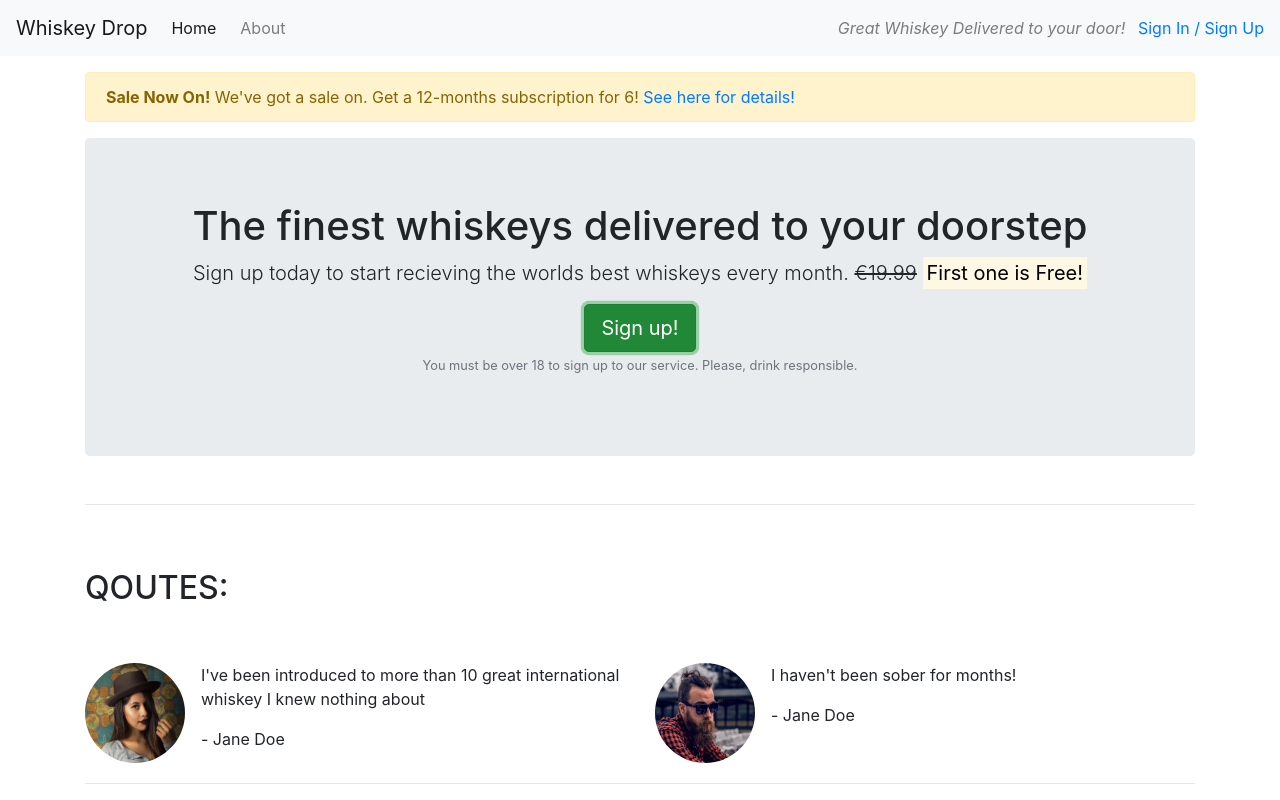
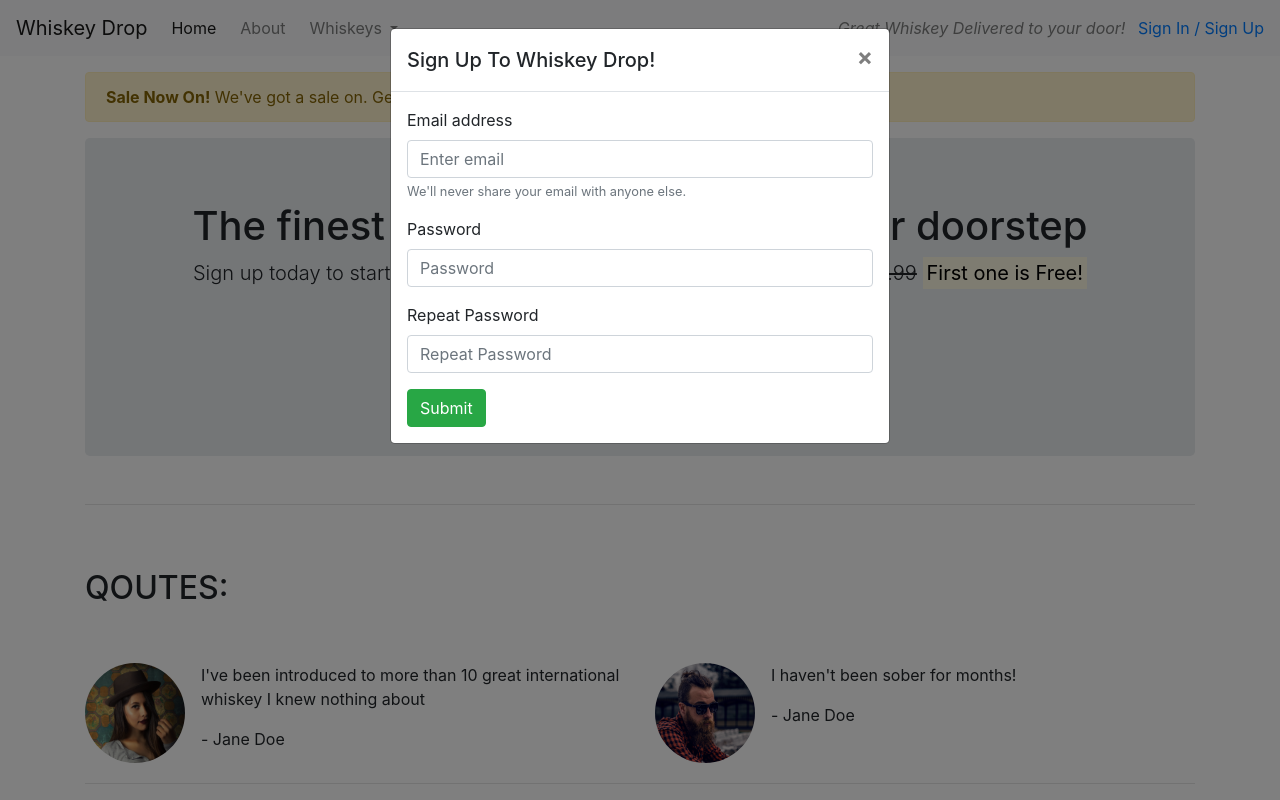
Before and after one commit to The-element/bootstrap-intro, a plain HTML site: page index.html in a window 1280 px wide. Both pictures are taken after a click on the button "Sign up!". Shown: the top 800 px of the page. Drawn offline with nearby package versions, Linux system fonts and the light colour scheme.

Commit message:
Progressive Enhancement with JavaScript Components - part 2

```diff
--- a/index.html
+++ b/index.html
@@ -1,22 +1,42 @@
 <!DOCTYPE html>
 <html lang="en">
+
 <head>
 	<meta charset="UTF-8">
 	<meta name="viewport" content="width=device-width, initial-scale=1.0">
 	<meta http-equiv="X-UA-Compatible" content="ie=edge">
 	<title>Whiskey Drop | Taste a new whiskey every month</title>
-    <link rel="stylesheet" href="https://stackpath.bootstrapcdn.com/bootstrap/4.4.1/css/bootstrap.min.css" integrity="sha384-Vkoo8x4CGsO3+Hhxv8T/Q5PaXtkKtu6ug5TOeNV6gBiFeWPGFN9MuhOf23Q9Ifjh" crossorigin="anonymous">
-    <script src="https://stackpath.bootstrapcdn.com/bootstrap/4.4.1/js/bootstrap.min.js" integrity="sha384-wfSDF2E50Y2D1uUdj0O3uMBJnjuUD4Ih7YwaYd1iqfktj0Uod8GCExl3Og8ifwB6" crossorigin="anonymous"></script>
+	<link rel="stylesheet" href="https://stackpath.bootstrapcdn.com/bootstrap/4.4.1/css/bootstrap.min.css"
+		integrity="sha384-Vkoo8x4CGsO3+Hhxv8T/Q5PaXtkKtu6ug5TOeNV6gBiFeWPGFN9MuhOf23Q9Ifjh" crossorigin="anonymous">
 	<script src="https://kit.fontawesome.com/4987609f29.js" crossorigin="anonymous"></script>
 </head>
+
 <body>
 	<nav class="navbar navbar-light bg-light navbar-expand-sm">
 		<a href="/" class="navbar-brand">Whiskey Drop</a>
+
+		<button class="navbar-toggler ml-auto" type="button" data-toggle="collapse" data-target="#navbarNavDropdown" aria-controls="navbarNavDropdown" aria-expanded="false" aria-label="Toggle navigation">
+        <span class="navbar-toggler-icon"></span></button>
+
+		<div class="collapse navbar-collapse" id="navbarNavDropdown">
 			<ul class="navbar-nav mr-auto">
 				<li class="active nav-item mr-2"><a class="nav-link" href="/">Home</a></li>
 				<li class="nav-item mr-2"><a class="nav-link" href="/about">About</a></li>
+				<li class="nav-item dropdown">
+					<a class="nav-link dropdown-toggle" href="#" id="navbarDropdownMenuLink" role="button"
+						data-toggle="dropdown" aria-haspopup="true" aria-expanded="false">
+						Whiskeys
+					</a>
+					<div class="dropdown-menu" aria-labelledby="navbarDropdownMenuLink">
+						<a class="dropdown-item" href="#">Irish</a>
+						<a class="dropdown-item" href="#">Scotch</a>
+						<a class="dropdown-item" href="#">Japanese</a>
+						<a class="dropdown-item" href="#">American</a>
+					</div>
+				</li>
 				<li class="nav-item mr-2 d-block d-sm-none"><a class="nav-link" href="/login">Sign In / Sign Up</a></li>
 			</ul>
+		</div>
 		<div class="d-none d-md-block">
 			<p class="navbar-text my-auto mr-2"><i>Great Whiskey Delivered to your door!</i></p>
 			<a href="/login">Sign In / Sign Up</a>
@@ -26,7 +46,8 @@
 		<div class="row d-none d-sm-block">
 			<div class="col-12">
 				<div class="alert alert-warning">
-                    <strong>Sale Now On!</strong> We've got a sale on. Get a 12-months subscription for 6! <a href="">See here for details!</a>
+					<strong>Sale Now On!</strong> We've got a sale on. Get a 12-months subscription for 6! <a
+						href="">See here for details!</a>
 				</div>
 			</div>
 		</div>
@@ -39,8 +60,9 @@
 						<s class="d-none d-sm-inline">€19.99</s>
 						<span class="d-inline d-sm-none"><br></span>
 						<strong><mark>First one is Free!</mark></strong></p>
-                    <button class="btn btn-success btn-lg">Sign up!</button>
-                    <p class="text-muted"><small>You must be over 18 to sign up to our service. Please, drink responsible.</small></p>
+					<button class="btn btn-success btn-lg" data-toggle="modal" data-target="#signUpModal">Sign up!</button>
+					<p class="text-muted">
+						<small>You must be over 18 to sign up to our service. Please, drink responsible.</small></p>
 				</section>
 			</div>
 		</div>
@@ -61,7 +83,8 @@
                         </div>
 							<div class="media-body">
 								<blockquote class="blockqoute">
-                                <p>I've been introduced to more than 10 great international whiskey I knew nothing about </p>
+									<p>I've been introduced to more than 10 great international whiskey I knew nothing
+										about </p>
 									<p>- Jane Doe</p>
 								</blockquote>
 							</div>
@@ -94,22 +117,38 @@
 			<div class="row">
 				<div class="col-12 col-md-6 col-lg-4">
 					<div class="feature">
-                        <h3><i class="fas fa-gift d-none d-sm-inline"></i> Feature 1 <span class="badge badge-success">NEW!</span></h3>
-                        <p>Lorem ipsum dolor sit amet, consectetur adipiscing elit. Nam quis bibendum erat. Aliquam fermentum erat sed lectus placerat, ut fringilla odio commodo. Aenean ut tortor augue. Morbi vitae mattis dui. Etiam leo massa, gravida suscipit molestie vel, tincidunt et tortor. Ut consequat egestas euismod. Phasellus id elit consectetur, tempor nulla et, sodales urna. Praesent quis arcu vitae ipsum pellentesque pretium. Nulla tincidunt ac arcu sit amet suscipit.</p>
+						<h3><i class="fas fa-gift d-none d-sm-inline"></i> Feature 1
+							<span class="badge badge-success">NEW!</span></h3>
+						<p>Lorem ipsum dolor sit amet, consectetur adipiscing elit. Nam quis bibendum erat. Aliquam
+							fermentum erat sed lectus placerat, ut fringilla odio commodo. Aenean ut tortor augue. Morbi
+							vitae mattis dui. Etiam leo massa, gravida suscipit molestie vel, tincidunt et tortor. Ut
+							consequat egestas euismod. Phasellus id elit consectetur, tempor nulla et, sodales urna.
+							Praesent quis arcu vitae ipsum pellentesque pretium. Nulla tincidunt ac arcu sit amet
+							suscipit.</p>
 						<p><a class="btn btn-sm btn-light" href="">Read More</a></p>
 					</div>
 				</div>
 				<div class="col-12 col-md-6 col-lg-4">
 					<div class="feature">
 						<h3><i class="fas fa-credit-card d-none d-sm-inline"></i> Feature 2</h3>
-                        <p>Lorem ipsum dolor sit amet, consectetur adipiscing elit. Nam quis bibendum erat. Aliquam fermentum erat sed lectus placerat, ut fringilla odio commodo. Aenean ut tortor augue. Morbi vitae mattis dui. Etiam leo massa, gravida suscipit molestie vel, tincidunt et tortor. Ut consequat egestas euismod. Phasellus id elit consectetur, tempor nulla et, sodales urna. Praesent quis arcu vitae ipsum pellentesque pretium. Nulla tincidunt ac arcu sit amet suscipit.</p>
+						<p>Lorem ipsum dolor sit amet, consectetur adipiscing elit. Nam quis bibendum erat. Aliquam
+							fermentum erat sed lectus placerat, ut fringilla odio commodo. Aenean ut tortor augue. Morbi
+							vitae mattis dui. Etiam leo massa, gravida suscipit molestie vel, tincidunt et tortor. Ut
+							consequat egestas euismod. Phasellus id elit consectetur, tempor nulla et, sodales urna.
+							Praesent quis arcu vitae ipsum pellentesque pretium. Nulla tincidunt ac arcu sit amet
+							suscipit.</p>
 						<p><a class="btn btn-sm btn-light" href="">Read More</a></p>
 					</div>
 				</div>
 				<div class="col-12 d-md-none d-lg-block col-lg-4">
 					<div class="feature">
 						<h3><i class="fas fa-times-circle d-none d-sm-inline"></i> Feature 3</h3>
-                        <p>Lorem ipsum dolor sit amet, consectetur adipiscing elit. Nam quis bibendum erat. Aliquam fermentum erat sed lectus placerat, ut fringilla odio commodo. Aenean ut tortor augue. Morbi vitae mattis dui. Etiam leo massa, gravida suscipit molestie vel, tincidunt et tortor. Ut consequat egestas euismod. Phasellus id elit consectetur, tempor nulla et, sodales urna. Praesent quis arcu vitae ipsum pellentesque pretium. Nulla tincidunt ac arcu sit amet suscipit.</p>
+						<p>Lorem ipsum dolor sit amet, consectetur adipiscing elit. Nam quis bibendum erat. Aliquam
+							fermentum erat sed lectus placerat, ut fringilla odio commodo. Aenean ut tortor augue. Morbi
+							vitae mattis dui. Etiam leo massa, gravida suscipit molestie vel, tincidunt et tortor. Ut
+							consequat egestas euismod. Phasellus id elit consectetur, tempor nulla et, sodales urna.
+							Praesent quis arcu vitae ipsum pellentesque pretium. Nulla tincidunt ac arcu sit amet
+							suscipit.</p>
 						<p><a class="btn btn-sm btn-light" href="">Read More</a></p>
 					</div>
 				</div>
@@ -149,5 +188,46 @@
 		</section>
 		<!--/.monthly favorites-->
 	</article>
+
+	<div class="modal" tabindex="-1" role="dialog" id="signUpModal">
+		<div class="modal-dialog" role="document">
+			<div class="modal-content">
+				<div class="modal-header">
+					<h5 class="modal-title">Sign Up To Whiskey Drop!</h5>
+					<button type="button" class="close" data-dismiss="modal" aria-label="Close">
+                        <span aria-hidden="true">&times;</span>
+                    </button>
+				</div>
+				<div class="modal-body">
+					<form>
+						<div class="form-group">
+							<label for="exampleInputEmail1">Email address</label>
+							<input type="email" class="form-control" id="exampleInputEmail1" aria-describedby="emailHelp" placeholder="Enter email">
+							<small id="emailHelp" class="form-text text-muted">We'll never share your email with anyone else.</small>
+						</div>
+						<div class="form-group">
+							<label for="password">Password</label>
+							<input type="password" class="form-control" id="password" placeholder="Password">
+                        </div>
+                        <div class="form-group">
+							<label for="repeatPassword">Repeat Password</label>
+							<input type="password" class="form-control" id="repeatPassword" placeholder="Repeat Password">
+                        </div>
+						<button type="submit" class="btn btn-success">Submit</button>
+					</form>
+				</div>
+			</div>
+		</div>
+	</div>
+	<script src="https://code.jquery.com/jquery-3.4.1.slim.min.js"
+		integrity="sha384-J6qa4849blE2+poT4WnyKhv5vZF5SrPo0iEjwBvKU7imGFAV0wwj1yYfoRSJoZ+n" crossorigin="anonymous">
+	</script>
+	<script src="https://cdn.jsdelivr.net/npm/popper.js@1.16.0/dist/umd/popper.min.js"
+		integrity="sha384-Q6E9RHvbIyZFJoft+2mJbHaEWldlvI9IOYy5n3zV9zzTtmI3UksdQRVvoxMfooAo" crossorigin="anonymous">
+	</script>
+	<script src="https://stackpath.bootstrapcdn.com/bootstrap/4.4.1/js/bootstrap.min.js"
+		integrity="sha384-wfSDF2E50Y2D1uUdj0O3uMBJnjuUD4Ih7YwaYd1iqfktj0Uod8GCExl3Og8ifwB6" crossorigin="anonymous">
+	</script>
 </body>
+
 </html>
```
Lines whose indentation alone changed are shown as unchanged.
